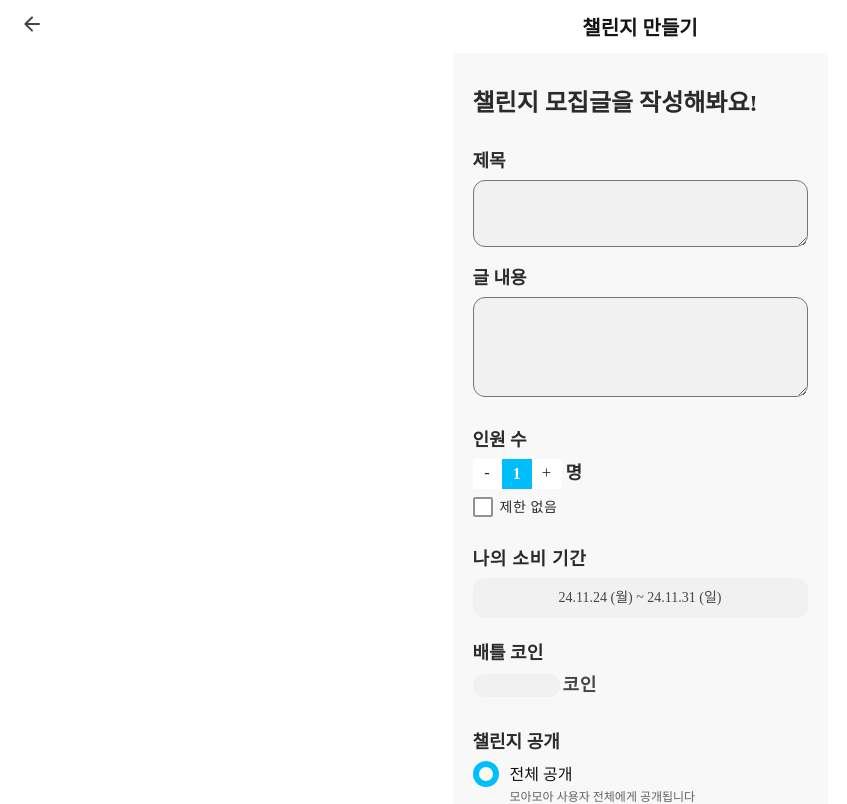
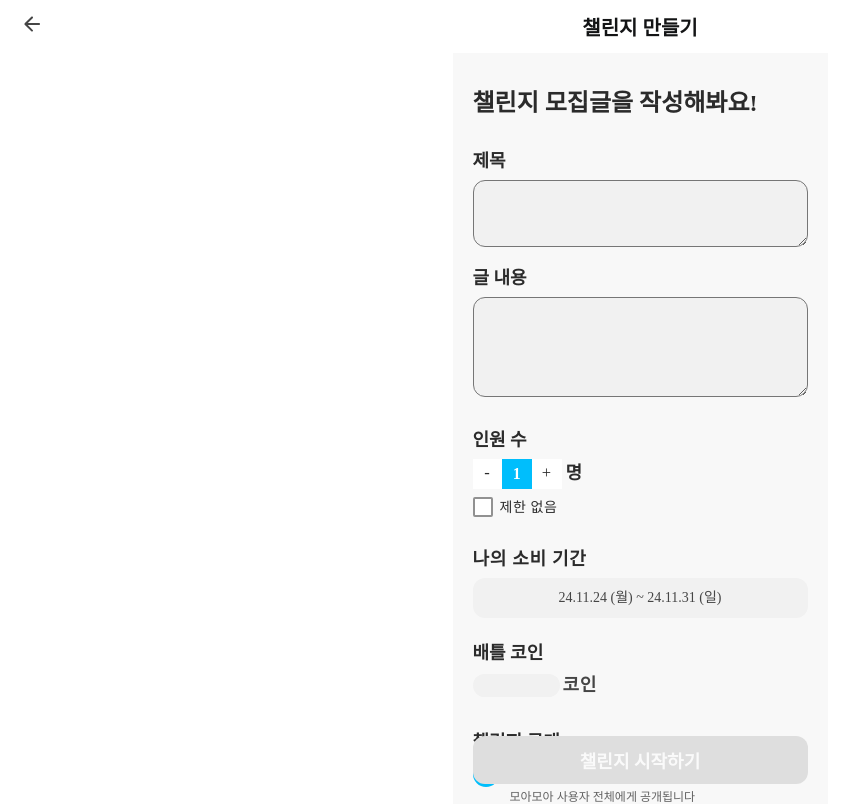
Before and after one commit to holdn2/MoaMoa-Frontend-Individual, a React (Vite) app: page /challenge in a window 1280 px wide. Shown: the top 804 px of the page, without its empty margins (0-847 px from the left). Built offline with nearby package versions, Linux system fonts and the light colour scheme; a web font is replaced by a local one.

Commit message:
react-hook-form 라이브러리 적용하여 리팩토링

```diff
--- a/package.json
+++ b/package.json
@@ -12,6 +12,7 @@
   "dependencies": {
     "react": "^18.3.1",
     "react-dom": "^18.3.1",
+    "react-hook-form": "^7.54.2",
     "react-mobile-picker": "^1.0.1",
     "react-modal": "^3.16.3",
     "react-router-dom": "^7.1.0",
--- a/src/pages/Collect/AddChallenge.jsx
+++ b/src/pages/Collect/AddChallenge.jsx
@@ -3,33 +3,53 @@ import Header from "../../components/Header/Header";
 import styles from "./AddChallenge.module.css";
 import ChallengeCategory from "../../components/ChallengeCategory/ChallengeCategory";
 import SelectPeriod from "../../components/SelectPeriod/SelectPeriod";
+import PrimaryButton from "../../components/Button/PrimaryButton";
+import { useForm } from "react-hook-form";
 
 const AddChallenge = () => {
   const pageName = "챌린지 만들기";
-  const [people, setPeople] = useState(1);
+  const {
+    register,
+    watch,
+    setValue,
+    handleSubmit,
+    formState: { isSubmitting },
+  } = useForm({ defaultValues: { people: 1 } });
   const [challengeClicked, setChallengeClicked] = useState(0);
   const [visibility, setVisibility] = useState("public");
   const [checked, setChecked] = useState(false);
 
+  const people = watch("people", 1);
+  const disabled =
+    !watch("title") || !watch("content") || !watch("coin") || isSubmitting;
   return (
-    <div>
+    <form onSubmit={handleSubmit((data) => console(data))}>
       <Header pageName={pageName} />
       <div className={styles.wrapper}>
         <h1>챌린지 모집글을 작성해봐요!</h1>
         <div style={{ marginBottom: "16px" }} className={styles.inputContainer}>
           <p className={styles.inputTitle}>제목</p>
-          <textarea className={styles.inputTextTitle}></textarea>
+          <textarea
+            className={styles.inputTextTitle}
+            {...register("title")}
+          ></textarea>
         </div>
         <div className={styles.inputContainer}>
           <p className={styles.inputTitle}>글 내용</p>
-          <textarea className={styles.inputTextContent}></textarea>
+          <textarea
+            className={styles.inputTextContent}
+            {...register("content")}
+          ></textarea>
         </div>
         <div className={styles.inputContainer}>
           <p className={styles.inputTitle}>인원 수</p>
           <div className={styles.peopleBtnWrapper}>
             <button
+              type="button"
               className={styles.peopleDownBtn}
-              onClick={() => setPeople((prev) => Math.max(prev - 1, 1))}
+              onClick={() =>
+                setValue("people", Math.max(Number(people) - 1, 1))
+              }
             >
               -
             </button>
@@ -37,19 +57,17 @@ const AddChallenge = () => {
               <span>{people}</span>
             </div>
             <button
+              type="button"
               className={styles.peopleUpBtn}
-              onClick={() => setPeople((prev) => prev + 1)}
+              onClick={() => setValue("people", Number(people) + 1)}
             >
               +
             </button>
             명
+            <input type="hidden" {...register("people")} />
           </div>
           <label className={styles.peopleInfinity}>
-            <input
-              type="checkbox"
-              checked={checked}
-              onChange={(e) => setChecked(e.target.checked)}
-            />
+            <input type="checkbox" {...register("unlimitedPeople")} />
             제한 없음
           </label>
         </div>
@@ -57,7 +75,7 @@ const AddChallenge = () => {
         <div className={styles.inputContainer}>
           <p className={styles.inputTitle}>배틀 코인</p>
           <label className={styles.inputCoin}>
-            <input className={styles.inputTextCoin} />
+            <input className={styles.inputTextCoin} {...register("coin")} />
             코인
           </label>
         </div>
@@ -66,10 +84,9 @@ const AddChallenge = () => {
           <label className={styles.inputPublic}>
             <input
               type="radio"
-              name="visibility"
               value="public"
-              checked={visibility === "public"}
-              onChange={(e) => setVisibility(e.target.value)}
+              defaultChecked
+              {...register("visibility")}
             />
             <p>
               전체 공개
@@ -77,13 +94,7 @@ const AddChallenge = () => {
             </p>
           </label>
           <label className={styles.inputPublic}>
-            <input
-              type="radio"
-              name="visibility"
-              value="friend"
-              checked={visibility === "friend"}
-              onChange={(e) => setVisibility(e.target.value)}
-            />
+            <input type="radio" value="friend" {...register("visibility")} />
             <p>
               친구 공개
               <span>내 친구로 등록된 사용자에게만 공개됩니다</span>
@@ -95,7 +106,15 @@ const AddChallenge = () => {
           setChallengeClicked={setChallengeClicked}
         />
       </div>
-    </div>
+      <div className={styles.challengeBtn}>
+        <PrimaryButton
+          type="submit"
+          size="xl"
+          disabled={disabled}
+          children="챌린지 시작하기"
+        />
+      </div>
+    </form>
   );
 };
 
--- a/src/pages/Collect/AddChallenge.module.css
+++ b/src/pages/Collect/AddChallenge.module.css
@@ -9,6 +9,7 @@
   padding: 30px 20px 135px 20px;
   margin: 0 auto;
   background-color: #f8f8f8;
+  position: relative;
 }
 
 h1 {
@@ -218,3 +219,11 @@ h1 {
   font-weight: 400;
   line-height: normal;
 }
+
+.challengeBtn {
+  display: flex;
+  justify-content: center;
+  position: fixed;
+  width: 100%;
+  bottom: 16px;
+}
```
Also changed, not shown: 1 other file (tests, documents, lock files or other folders).
